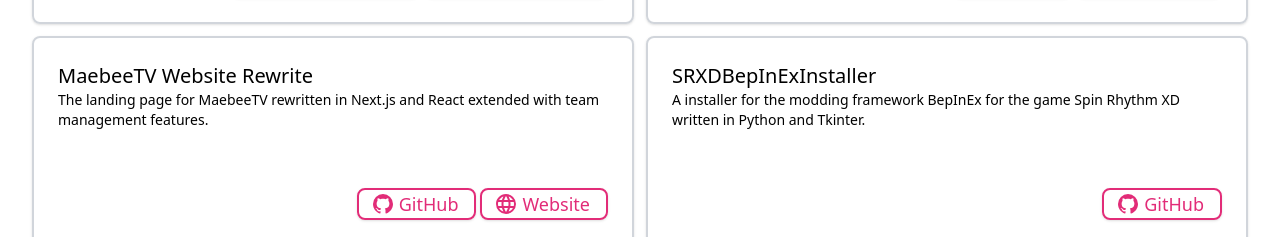
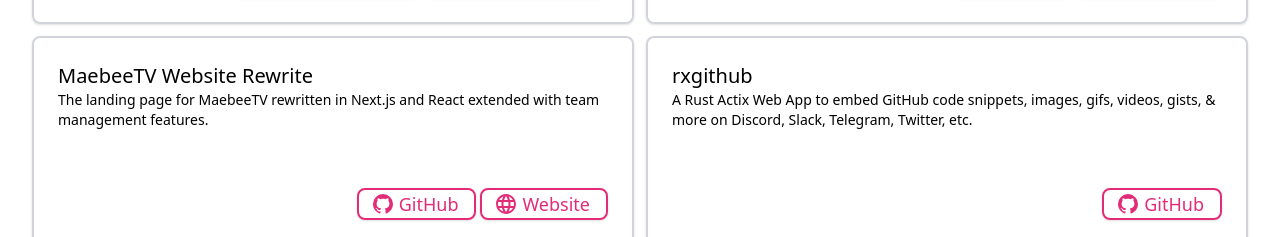
Before and after one commit to amydevs/amydevs.github.io, a Next.js app: page /portfolio in a window 1280 px wide. Shown: the part 472-709 px from the top of the page. Built offline with nearby package versions, Linux system fonts and the light colour scheme.

Commit message:
added rxgithub

```diff
--- a/src/cfg/project_cards.ts
+++ b/src/cfg/project_cards.ts
@@ -79,6 +79,17 @@
         ]
     },
     {
+        title: "rxgithub",
+        description: "A Rust Actix Web App to embed GitHub code snippets, images, gifs, videos, gists, & more on Discord, Slack, Telegram, Twitter, etc.",
+        actions: [
+            {
+                text: "GitHub",
+                href: 'https://github.com/amydevs/rxgithub',
+                icon: mdiGithub
+            }
+        ]
+    },
+    {
         title: "SRXDBepInExInstaller",
         description: "A installer for the modding framework BepInEx for the game Spin Rhythm XD written in Python and Tkinter.",
         actions: [
```
